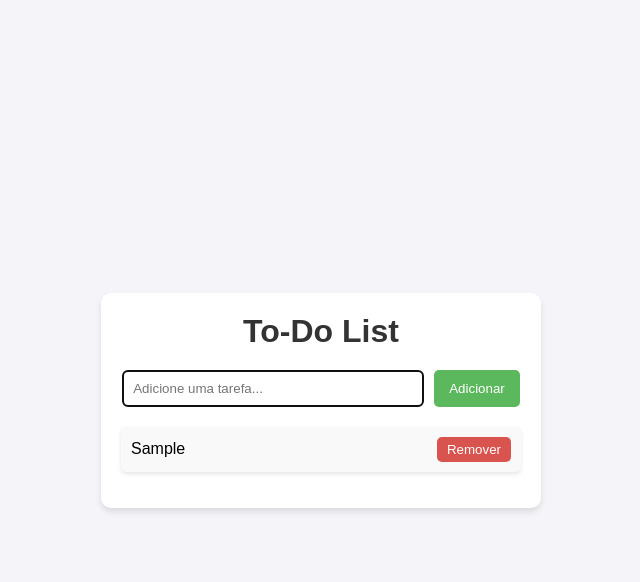
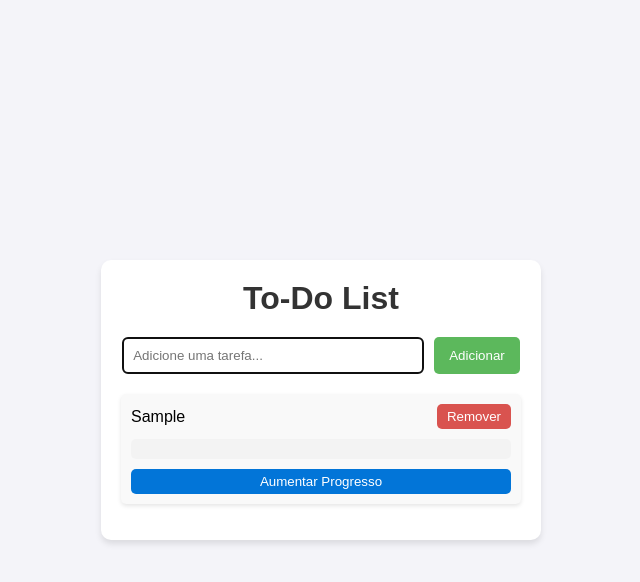
Before and after one commit to MuriloGuizelin/MuriloGuizelin.github.io, a plain HTML site: page index.html in a window 1280 px wide. Both pictures are taken after typing "Sample" into the empty fields and a click on the button "Adicionar". Shown: the whole page, without its empty margins (319-959 px from the left). Drawn offline with Linux system fonts and the light colour scheme.

Commit message:
Enhance To-Do List functionality with progress tracking and improved UI

```diff
--- a/index.html
+++ b/index.html
@@ -71,9 +71,14 @@
             margin-bottom: 10px;
             border-radius: 5px;
             display: flex;
+            flex-direction: column;
+            box-shadow: 0 2px 4px rgba(0, 0, 0, 0.1);
+        }
+
+        li .task-content {
+            display: flex;
             justify-content: space-between;
             align-items: center;
-            box-shadow: 0 2px 4px rgba(0, 0, 0, 0.1);
         }
 
         li button {
@@ -87,6 +92,29 @@
 
         li button:hover {
             background-color: #c9302c;
+        }
+
+        .progress-bar {
+            width: 100%;
+            background-color: #f3f3f3;
+            border-radius: 5px;
+            overflow: hidden;
+            margin-top: 10px;
+        }
+
+        .progress {
+            height: 20px;
+            background-color: #5cb85c;
+            width: 0;
+        }
+
+        .increase-progress {
+            margin-top: 10px;
+            background-color: #0275d8;
+        }
+
+        .increase-progress:hover {
+            background-color: #025aa5;
         }
     </style>
 </head>
@@ -106,23 +134,47 @@
 
         function loadTasks() {
             const tasks = JSON.parse(localStorage.getItem('tasks')) || [];
-            tasks.forEach(task => addTaskToDOM(task));
+            tasks.forEach(task => addTaskToDOM(task.text, task.progress));
         }
 
         function saveTasks() {
-            const tasks = Array.from(todoList.children).map(li => li.firstChild.textContent);
+            const tasks = Array.from(todoList.children).map(li => ({
+                text: li.querySelector('span').textContent,
+                progress: li.querySelector('.progress').style.width
+            }));
             localStorage.setItem('tasks', JSON.stringify(tasks));
         }
 
-        function addTaskToDOM(taskText) {
+        function addTaskToDOM(taskText, progress = '0%') {
             const li = document.createElement('li');
-            li.innerHTML = `<span>${taskText}</span> <button>Remover</button>`;
+            li.innerHTML = `
+                <div class="task-content">
+                    <span contenteditable="true">${taskText}</span>
+                    <button class="remove-task">Remover</button>
+                </div>
+                <div class="progress-bar">
+                    <div class="progress" style="width: ${progress};"></div>
+                </div>
+                <button class="increase-progress">Aumentar Progresso</button>
+            `;
             todoList.appendChild(li);
 
-            li.querySelector('button').addEventListener('click', () => {
+            li.querySelector('.remove-task').addEventListener('click', () => {
                 li.remove();
                 saveTasks();
             });
+
+            li.querySelector('.increase-progress').addEventListener('click', () => {
+                const progressBar = li.querySelector('.progress');
+                let currentProgress = parseInt(progressBar.style.width);
+                if (currentProgress < 100) {
+                    currentProgress += 10;
+                    progressBar.style.width = currentProgress + '%';
+                    saveTasks();
+                }
+            });
+
+            li.querySelector('span').addEventListener('input', saveTasks);
         }
 
         addButton.addEventListener('click', () => {
```
